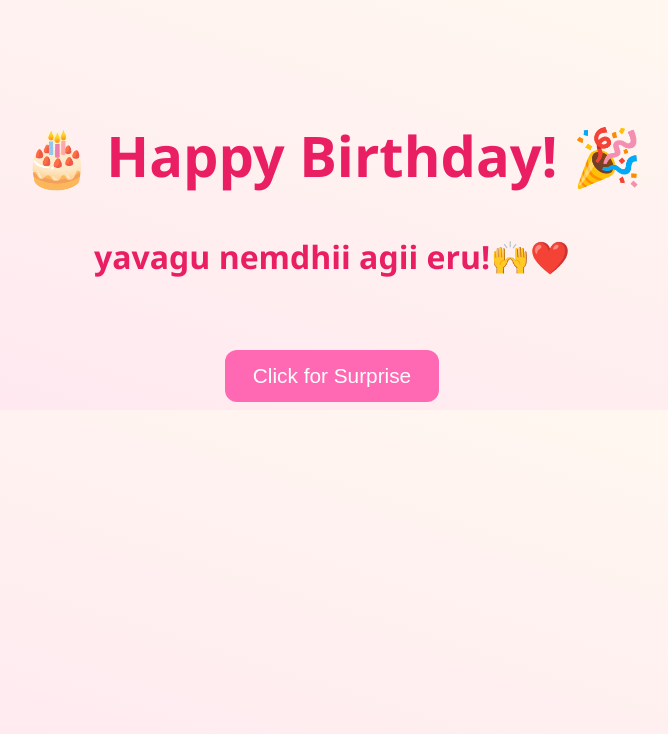
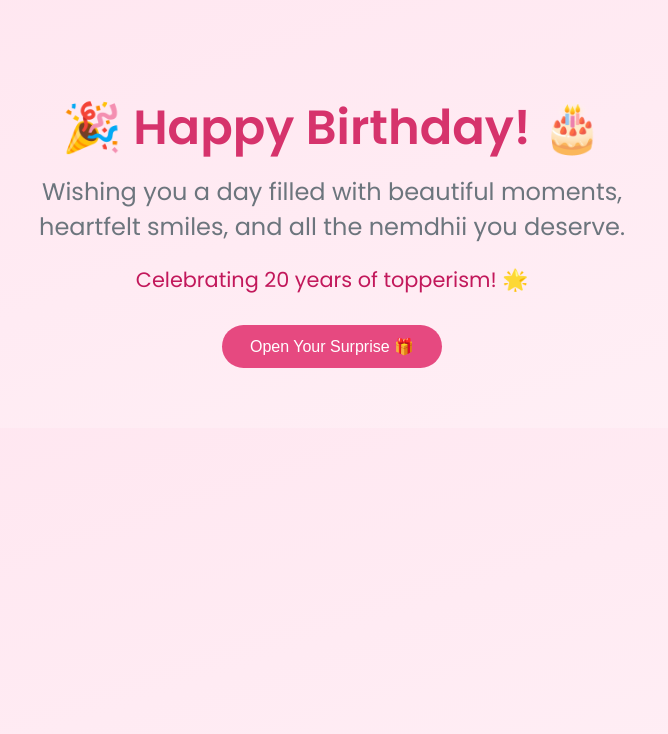
Before and after one commit to darshan-Code11/bday, a plain HTML site: page index.html in a window 1280 px wide. Shown: the whole page, without its empty margins (308-976 px from the left). Drawn offline with nearby package versions, Linux system fonts and the light colour scheme.

Commit message:
Update index.html

```diff
--- a/index.html
+++ b/index.html
@@ -2,114 +2,143 @@
 <html lang="en">
 <head>
   <meta charset="UTF-8">
-  <title>Birthday Surprise</title>
+  <title>Happy Birthday</title>
   <style>
     body {
-      font-family: 'Segoe UI', sans-serif;
-      background: linear-gradient(to top right, #ffe6f0, #fffaf0);
+      font-family: 'Poppins', sans-serif;
+      background: linear-gradient(to bottom right, #ffe6f0, #fff0f6);
       text-align: center;
-      padding-top: 80px;
-      overflow: hidden;
+      padding: 60px 20px;
+      margin: 0;
     }
+
     h1 {
-      color: #e91e63;
-      font-size: 3.5rem;
-      animation: bounce 1.5s infinite alternate;
+      font-size: 3rem;
+      color: #d6336c;
+      margin-bottom: 10px;
+      animation: fadeInDown 1s ease-out;
     }
-    h4{
-        color: #e91e63;
-      font-size: 3.5rem;
-      animation: bounce 1.5s infinite alternate;
+
+    h3 {
+      font-size: 1.5rem;
+      color: #6c757d;
+      font-weight: 400;
+      max-width: 600px;
+      margin: 0 auto 20px auto;
+      animation: fadeInUp 1.5s ease-out;
     }
-    @keyframes bounce {
-      to {
-        transform: translateY(-10px);
-      }
+
+    #age-line {
+      font-size: 1.3rem;
+      color: #c2185b;
+      font-weight: 500;
+      margin-bottom: 30px;
+      animation: fadeInUp 2s ease-out;
     }
+
     button {
-      padding: 14px 28px;
-      font-size: 1.3rem;
-      background-color: #ff69b4;
+      padding: 12px 28px;
+      font-size: 1rem;
       color: white;
+      background-color: #e64980;
       border: none;
-      border-radius: 12px;
+      border-radius: 30px;
       cursor: pointer;
-      margin-top: 20px;
-      transition: 0.3s ease;
+      transition: background 0.3s ease;
     }
+
     button:hover {
-      background-color: #ff1493;
-      transform: scale(1.05);
+      background-color: #d6336c;
     }
+
     #surprise {
       display: none;
       margin-top: 40px;
       animation: fadeIn 2s ease-in-out forwards;
     }
-    @keyframes fadeIn {
-      from { opacity: 0; }
-      to { opacity: 1; }
+
+    img {
+      max-width: 300px;
+      border-radius: 16px;
+      margin-top: 20px;
     }
-    img {
-      max-width: 400px;
-      border-radius: 20px;
-      box-shadow: 0 0 20px rgba(0,0,0,0.2);
-    }
+
     canvas {
       position: fixed;
       top: 0;
       left: 0;
       pointer-events: none;
-      z-index: 1000;
+      z-index: 999;
+    }
+
+    @keyframes fadeInDown {
+      from { opacity: 0; transform: translateY(-20px); }
+      to { opacity: 1; transform: translateY(0); }
+    }
+
+    @keyframes fadeInUp {
+      from { opacity: 0; transform: translateY(20px); }
+      to { opacity: 1; transform: translateY(0); }
+    }
+
+    @keyframes fadeIn {
+      from { opacity: 0; transform: scale(0.95); }
+      to { opacity: 1; transform: scale(1); }
     }
   </style>
+
+  <!-- Font -->
+  <link href="https://fonts.googleapis.com/css2?family=Poppins:wght@300;400;600&display=swap" rel="stylesheet">
 </head>
 <body>
 
-  <h1>🎂 Happy Birthday! 🎉</h1>
-  <div>
-    <h4 style="font-size: 2rem;">yavagu nemdhii agii eru!🙌❤️</h4>
-  </div>
-  <button onclick="showSurprise()">Click for Surprise</button>
+  <h1>🎉 Happy Birthday! 🎂</h1>
+  <h3>Wishing you a day filled with beautiful moments, heartfelt smiles, and all the nemdhii you deserve.</h3>
+
+  <div id="age-line">Celebrating 20 years of topperism! 🌟</div>
+
+  <button onclick="showSurprise()">Open Your Surprise 🎁</button>
 
   <div id="surprise">
     <img src="birthday.jpg" alt="Birthday Surprise">
   </div>
 
-  <!-- 🎵 Background Music -->
   <audio id="bg-music" src="happy-birthday-314197.mp3" loop></audio>
-
-  <!-- 🎊 Confetti Canvas -->
   <canvas id="confetti-canvas"></canvas>
 
   <script src="https://cdn.jsdelivr.net/npm/canvas-confetti@1.5.1/dist/confetti.browser.min.js"></script>
   <script>
+    // 🎂 Dynamic Age Line
+    const birthYear = 2005;
+    const currentYear = new Date().getFullYear();
+    const age = currentYear - birthYear;
+    document.getElementById("age-line").innerText = `Celebrating ${age} years of  topperism! 🌟`;
+
+    // 🎊 Confetti & Music
     const music = document.getElementById('bg-music');
     const canvas = document.getElementById('confetti-canvas');
     canvas.width = window.innerWidth;
-    canvas.width = window.innerWidth;
-
+    canvas.height = window.innerHeight;
 
     function showSurprise() {
       document.getElementById("surprise").style.display = "block";
       music.play();
 
-      // Launch confetti 🎊
-      const duration = 3 * 1000;
+      const duration = 4000;
       const end = Date.now() + duration;
 
       (function frame() {
         confetti({
           particleCount: 6,
           angle: 60,
-          spread: 55,
-          origin: { x: 0 },
+          spread: 70,
+          origin: { x: 0 }
         });
         confetti({
           particleCount: 6,
           angle: 120,
-          spread: 55,
-          origin: { x: 1 },
+          spread: 70,
+          origin: { x: 1 }
         });
 
         if (Date.now() < end) {
```
